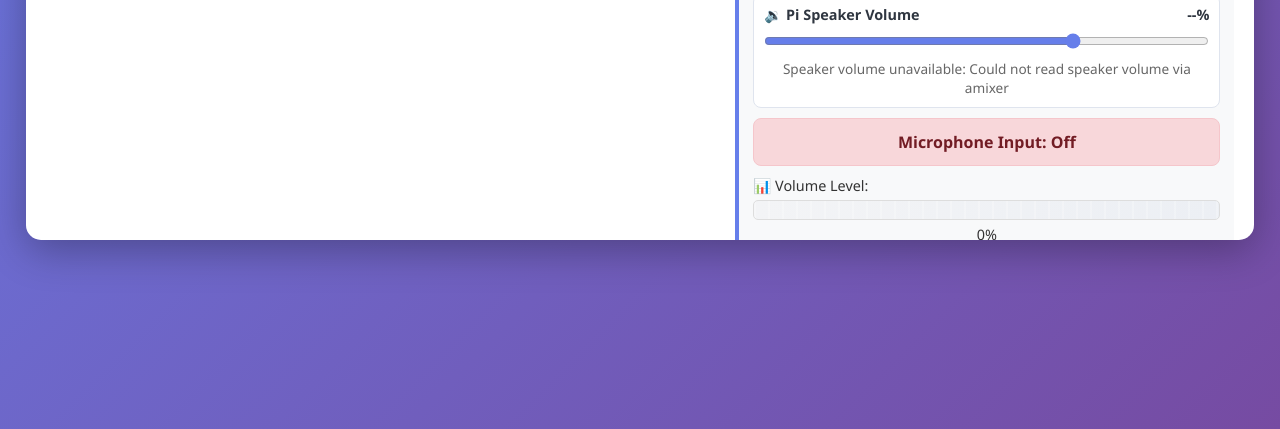
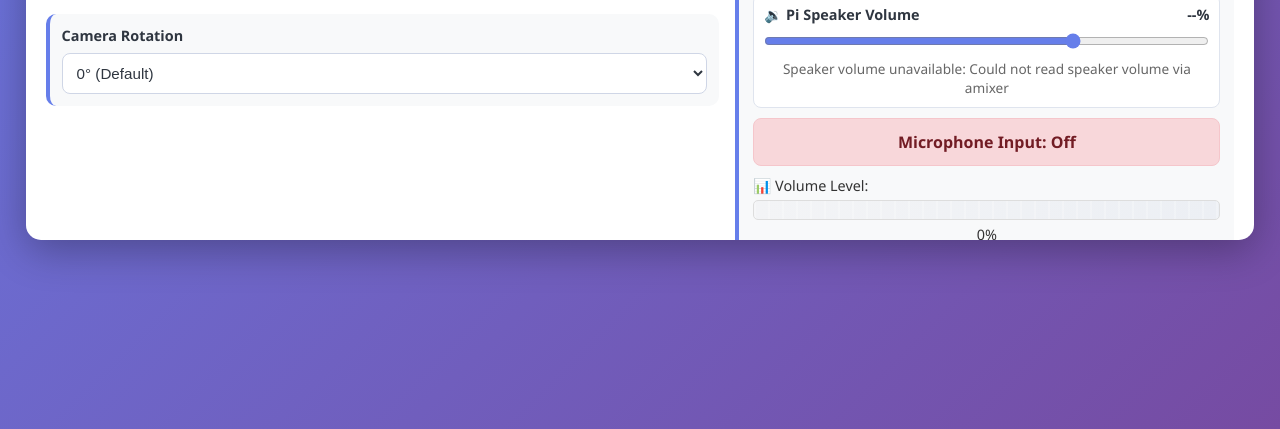
Before and after one commit to yuanyimail1005/surveillance, a Flask app: page / in a window 1280 px wide. Shown: the part 640-1069 px from the top of the page. Run offline with Flask 3, Linux system fonts and the light colour scheme.

Commit message:
add video rotation function on webpagewq

```diff
--- a/templates/index.html
+++ b/templates/index.html
@@ -61,12 +61,39 @@
             border: 3px solid #667eea;
             background: #000;
             display: block;
+            transform-origin: center center;
+            transition: transform 0.22s ease;
         }
 
         .controls-section {
             display: flex;
             flex-direction: column;
             gap: 15px;
+        }
+
+        .video-tools {
+            background: #f8f9fa;
+            padding: 12px;
+            border-radius: 10px;
+            border-left: 4px solid #667eea;
+        }
+
+        .video-tools label {
+            display: block;
+            font-size: 0.9em;
+            font-weight: 600;
+            color: #2f3640;
+            margin-bottom: 8px;
+        }
+
+        .rotation-select {
+            width: 100%;
+            padding: 10px;
+            border: 1px solid #cfd6e6;
+            border-radius: 8px;
+            background: #fff;
+            color: #2f3640;
+            font-size: 0.95em;
         }
 
         .control-group {
@@ -361,6 +388,15 @@
         <div class="content">
             <div class="video-section">
                 <img id="video-feed" src="/video_feed" alt="Live Video Feed">
+                <div class="video-tools">
+                    <label for="camera-rotation">Camera Rotation</label>
+                    <select id="camera-rotation" class="rotation-select">
+                        <option value="0">0° (Default)</option>
+                        <option value="90">90°</option>
+                        <option value="180">180°</option>
+                        <option value="270">270°</option>
+                    </select>
+                </div>
             </div>
 
             <div class="controls-section">
@@ -450,6 +486,7 @@
         let listenMeterSmooth = 0;
         let talkMeterSmooth = 0;
         let speakerVolumeDebounceTimer = null;
+        const ROTATION_STORAGE_KEY = 'cameraRotationDegrees';
 
         // Debug logging
         function debug(msg) {
@@ -603,6 +640,33 @@
             });
 
             fetchSpeakerVolume();
+        }
+
+        function applyCameraRotation(degrees) {
+            const feed = document.getElementById('video-feed');
+            if (!feed) return;
+
+            const normalized = Number(degrees);
+            const valid = [0, 90, 180, 270].includes(normalized) ? normalized : 0;
+            const scale = (valid === 90 || valid === 270) ? 0.5625 : 1;
+            feed.style.transform = `rotate(${valid}deg) scale(${scale})`;
+        }
+
+        function initializeCameraRotationControl() {
+            const rotationSelect = document.getElementById('camera-rotation');
+            if (!rotationSelect) return;
+
+            const saved = localStorage.getItem(ROTATION_STORAGE_KEY);
+            const initialRotation = [90, 180, 270].includes(Number(saved)) ? Number(saved) : 0;
+
+            rotationSelect.value = String(initialRotation);
+            applyCameraRotation(initialRotation);
+
+            rotationSelect.addEventListener('change', (event) => {
+                const selectedRotation = Number(event.target.value);
+                applyCameraRotation(selectedRotation);
+                localStorage.setItem(ROTATION_STORAGE_KEY, String(selectedRotation));
+            });
         }
 
         // Toggle listening to remote microphone
@@ -911,6 +975,7 @@
         });
 
         initializeSpeakerVolumeControl();
+        initializeCameraRotationControl();
 
         console.log('Page loaded - surveillance system ready');
     </script>
```
